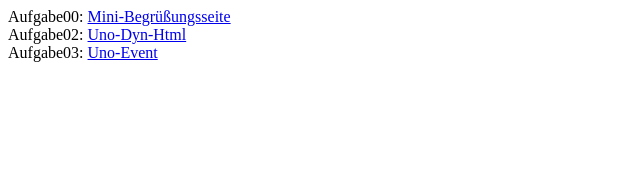
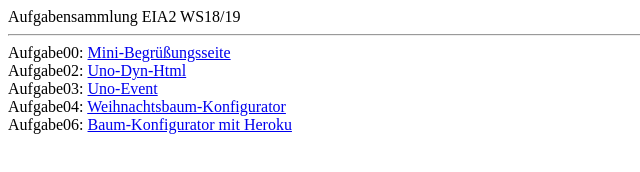
Before and after one commit to AnnaLotz/WS18_EIA2, a plain HTML site: page AufgabenSammlung.html in a window 1280 px wide. Shown: the whole page, without its empty margins (0-640 px from the left). Drawn offline with Linux system fonts and the light colour scheme.

Commit message:
added aufg. 4 und 6

```diff
--- a/AufgabenSammlung.html
+++ b/AufgabenSammlung.html
@@ -8,12 +8,17 @@
 <body>
 	<div>
 
+		Aufgabensammlung EIA2 WS18/19 <hr>
 		Aufgabe00: <a
 			href="https://annalotz.github.io/WS18_EIA2/A00/index.html" target="_blank">Mini-Begrüßungsseite</a>
 		<br> Aufgabe02: <a
 			href="https://annalotz.github.io/WS18_EIA2/A02/Uno.html" target="_blank">Uno-Dyn-Html</a>
 		<br> Aufgabe03: <a
 			href="https://annalotz.github.io/WS18_EIA2/A03/Uno.html" target="_blank">Uno-Event</a>
+		<br> Aufgabe04: <a
+			href="https://annalotz.github.io/WS18_EIA2/A04/baumKonfigurator.html" target="_blank">Weihnachtsbaum-Konfigurator</a>
+		<br> Aufgabe06: <a
+			href="https://annalotz.github.io/WS18_EIA2/A06/baumKonfigurator.html" target="_blank">Baum-Konfigurator mit Heroku</a>
 
 
 	</div>
```
